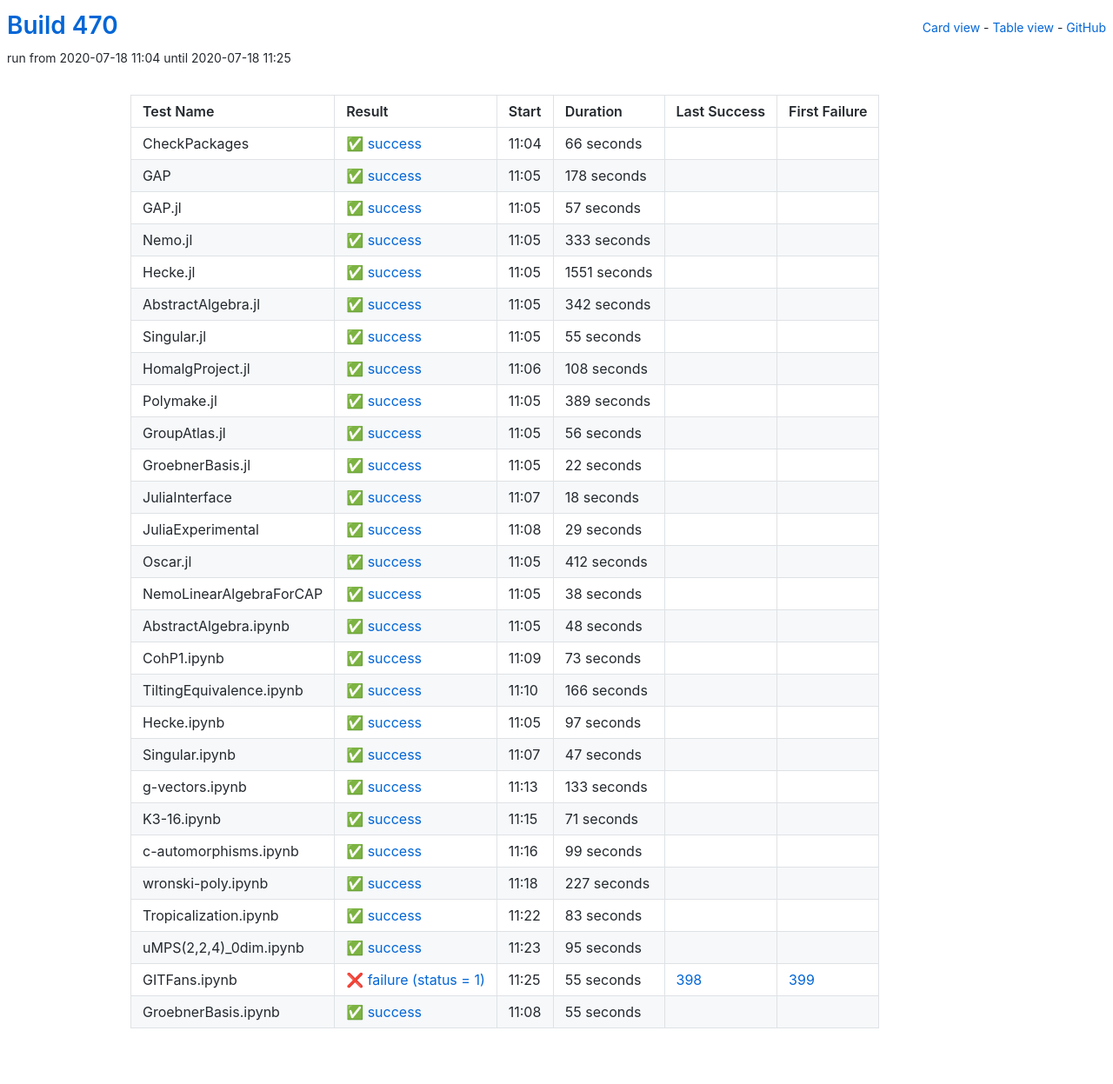
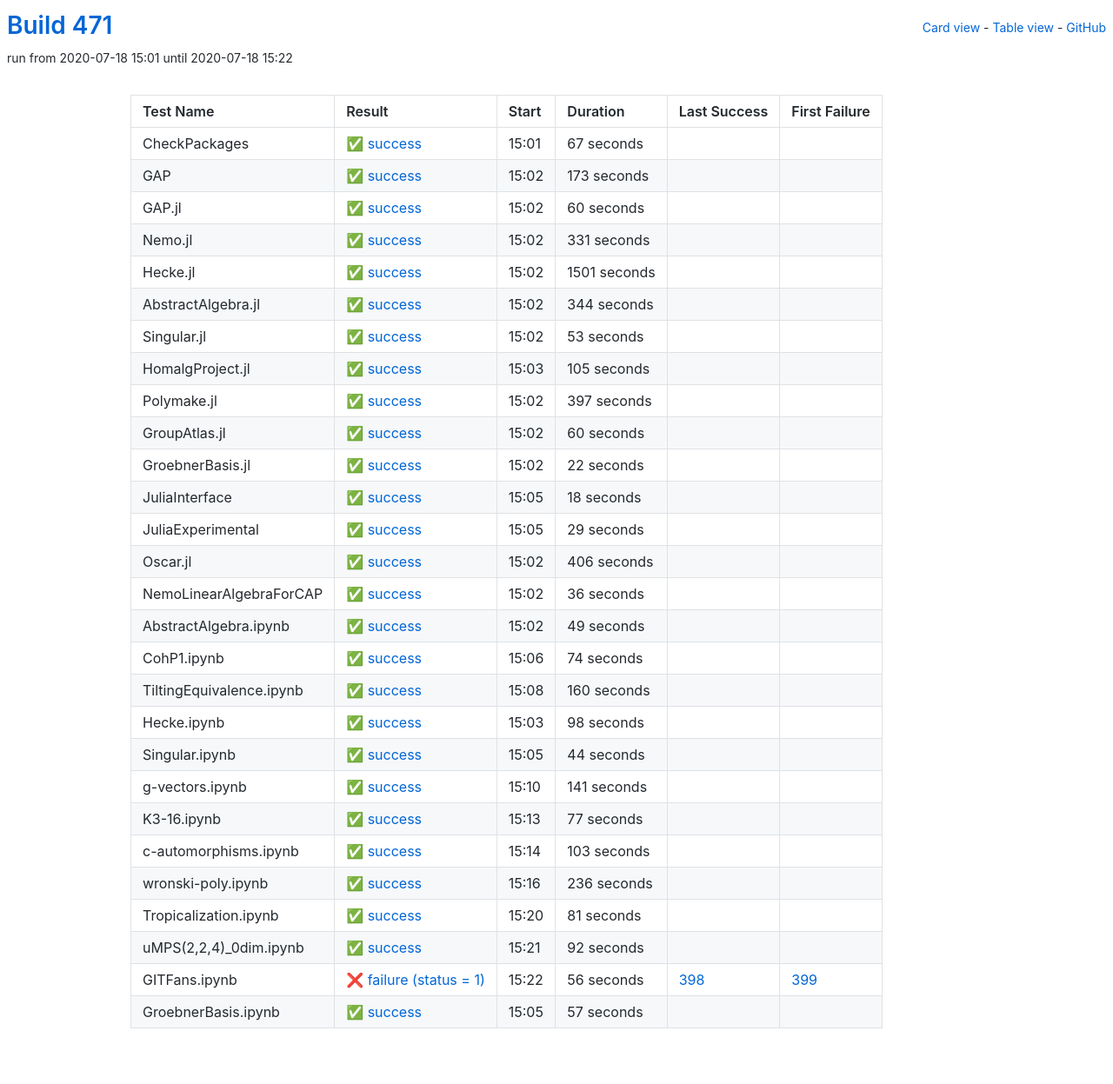
Before and after one commit to oscar-system/oscar-ci-status-stable, a Jekyll site: the page built from table.html, in a window 1280 px wide. Shown: the whole page at 87% size. Built offline with Jekyll 4.4.1, drawn with Linux system fonts in a browser that asks for light colours.

Commit message:
Build #471

```diff
--- a/_data/ci.yml
+++ b/_data/ci.yml
@@ -1,6 +1,6 @@
 ---
-build: 470
-build_url: https://oscarci.mathematik.uni-kl.de/job/oscar-stable/470/
+build: 471
+build_url: https://oscarci.mathematik.uni-kl.de/job/oscar-stable/471/
 job: oscar-stable
 organization: oscar-system
 repo: oscar-ci-status-stable
@@ -8,128 +8,128 @@ repourl: https://github.com/oscar-system/oscar-ci-status-stable
 tests:
 - name: CheckPackages
   id: checkpackages
-  log: https://oscarci.mathematik.uni-kl.de/job/oscar-stable/470/artifact/logs/build-470/CheckPackages.log
-  start: 2020-07-18 11:04
+  log: https://oscarci.mathematik.uni-kl.de/job/oscar-stable/471/artifact/logs/build-471/CheckPackages.log
+  start: 2020-07-18 15:01
   success: true
   exitcode: 0
   status: success
-  duration: 66
+  duration: 67
   last_success: false
   last_success_url:
   first_failure: false
   first_failure_url:
 - name: GAP
   id: gap
-  log: https://oscarci.mathematik.uni-kl.de/job/oscar-stable/470/artifact/logs/build-470/GAP.log
-  start: 2020-07-18 11:05
+  log: https://oscarci.mathematik.uni-kl.de/job/oscar-stable/471/artifact/logs/build-471/GAP.log
+  start: 2020-07-18 15:02
   success: true
   exitcode: 0
   status: success
-  duration: 178
+  duration: 173
   last_success: false
   last_success_url:
   first_failure: false
   first_failure_url:
 - name: GAP.jl
   id: gap-jl
-  log: https://oscarci.mathematik.uni-kl.de/job/oscar-stable/470/artifact/logs/build-470/GAP.jl.log
-  start: 2020-07-18 11:05
+  log: https://oscarci.mathematik.uni-kl.de/job/oscar-stable/471/artifact/logs/build-471/GAP.jl.log
+  start: 2020-07-18 15:02
   success: true
   exitcode: 0
   status: success
-  duration: 57
+  duration: 60
   last_success: false
   last_success_url:
   first_failure: false
   first_failure_url:
 - name: Nemo.jl
   id: nemo-jl
-  log: https://oscarci.mathematik.uni-kl.de/job/oscar-stable/470/artifact/logs/build-470/Nemo.jl.log
-  start: 2020-07-18 11:05
+  log: https://oscarci.mathematik.uni-kl.de/job/oscar-stable/471/artifact/logs/build-471/Nemo.jl.log
+  start: 2020-07-18 15:02
   success: true
   exitcode: 0
   status: success
-  duration: 333
+  duration: 331
   last_success: false
   last_success_url:
   first_failure: false
   first_failure_url:
 - name: Hecke.jl
   id: hecke-jl
-  log: https://oscarci.mathematik.uni-kl.de/job/oscar-stable/470/artifact/logs/build-470/Hecke.jl.log
-  start: 2020-07-18 11:05
+  log: https://oscarci.mathematik.uni-kl.de/job/oscar-stable/471/artifact/logs/build-471/Hecke.jl.log
+  start: 2020-07-18 15:02
   success: true
   exitcode: 0
   status: success
-  duration: 1551
+  duration: 1501
   last_success: false
   last_success_url:
   first_failure: false
   first_failure_url:
 - name: AbstractAlgebra.jl
   id: abstractalgebra-jl
-  log: https://oscarci.mathematik.uni-kl.de/job/oscar-stable/470/artifact/logs/build-470/AbstractAlgebra.jl.log
-  start: 2020-07-18 11:05
+  log: https://oscarci.mathematik.uni-kl.de/job/oscar-stable/471/artifact/logs/build-471/AbstractAlgebra.jl.log
+  start: 2020-07-18 15:02
   success: true
   exitcode: 0
   status: success
-  duration: 342
+  duration: 344
   last_success: false
   last_success_url:
   first_failure: false
   first_failure_url:
 - name: Singular.jl
   id: singular-jl
-  log: https://oscarci.mathematik.uni-kl.de/job/oscar-stable/470/artifact/logs/build-470/Singular.jl.log
-  start: 2020-07-18 11:05
+  log: https://oscarci.mathematik.uni-kl.de/job/oscar-stable/471/artifact/logs/build-471/Singular.jl.log
+  start: 2020-07-18 15:02
   success: true
   exitcode: 0
   status: success
-  duration: 55
+  duration: 53
   last_success: false
   last_success_url:
   first_failure: false
   first_failure_url:
 - name: HomalgProject.jl
   id: homalgproject-jl
-  log: https://oscarci.mathematik.uni-kl.de/job/oscar-stable/470/artifact/logs/build-470/HomalgProject.jl.log
-  start: 2020-07-18 11:06
+  log: https://oscarci.mathematik.uni-kl.de/job/oscar-stable/471/artifact/logs/build-471/HomalgProject.jl.log
+  start: 2020-07-18 15:03
   success: true
   exitcode: 0
   status: success
-  duration: 108
+  duration: 105
   last_success: false
   last_success_url:
   first_failure: false
   first_failure_url:
 - name: Polymake.jl
   id: polymake-jl
-  log: https://oscarci.mathematik.uni-kl.de/job/oscar-stable/470/artifact/logs/build-470/Polymake.jl.log
-  start: 2020-07-18 11:05
+  log: https://oscarci.mathematik.uni-kl.de/job/oscar-stable/471/artifact/logs/build-471/Polymake.jl.log
+  start: 2020-07-18 15:02
   success: true
   exitcode: 0
   status: success
-  duration: 389
+  duration: 397
   last_success: false
   last_success_url:
   first_failure: false
   first_failure_url:
 - name: GroupAtlas.jl
   id: groupatlas-jl
-  log: https://oscarci.mathematik.uni-kl.de/job/oscar-stable/470/artifact/logs/build-470/GroupAtlas.jl.log
-  start: 2020-07-18 11:05
+  log: https://oscarci.mathematik.uni-kl.de/job/oscar-stable/471/artifact/logs/build-471/GroupAtlas.jl.log
+  start: 2020-07-18 15:02
   success: true
   exitcode: 0
   status: success
-  duration: 56
+  duration: 60
   last_success: false
   last_success_url:
   first_failure: false
   first_failure_url:
 - name: GroebnerBasis.jl
   id: groebnerbasis-jl
-  log: https://oscarci.mathematik.uni-kl.de/job/oscar-stable/470/artifact/logs/build-470/GroebnerBasis.jl.log
-  start: 2020-07-18 11:05
+  log: https://oscarci.mathematik.uni-kl.de/job/oscar-stable/471/artifact/logs/build-471/GroebnerBasis.jl.log
+  start: 2020-07-18 15:02
   success: true
   exitcode: 0
   status: success
@@ -140,8 +140,8 @@ tests:
   first_failure_url:
 - name: JuliaInterface
   id: juliainterface
-  log: https://oscarci.mathematik.uni-kl.de/job/oscar-stable/470/artifact/logs/build-470/JuliaInterface.log
-  start: 2020-07-18 11:07
+  log: https://oscarci.mathematik.uni-kl.de/job/oscar-stable/471/artifact/logs/build-471/JuliaInterface.log
+  start: 2020-07-18 15:05
   success: true
   exitcode: 0
   status: success
@@ -152,8 +152,8 @@ tests:
   first_failure_url:
 - name: JuliaExperimental
   id: juliaexperimental
-  log: https://oscarci.mathematik.uni-kl.de/job/oscar-stable/470/artifact/logs/build-470/JuliaExperimental.log
-  start: 2020-07-18 11:08
+  log: https://oscarci.mathematik.uni-kl.de/job/oscar-stable/471/artifact/logs/build-471/JuliaExperimental.log
+  start: 2020-07-18 15:05
   success: true
   exitcode: 0
   status: success
@@ -164,180 +164,180 @@ tests:
   first_failure_url:
 - name: Oscar.jl
   id: oscar-jl
-  log: https://oscarci.mathematik.uni-kl.de/job/oscar-stable/470/artifact/logs/build-470/Oscar.jl.log
-  start: 2020-07-18 11:05
+  log: https://oscarci.mathematik.uni-kl.de/job/oscar-stable/471/artifact/logs/build-471/Oscar.jl.log
+  start: 2020-07-18 15:02
   success: true
   exitcode: 0
   status: success
-  duration: 412
+  duration: 406
   last_success: false
   last_success_url:
   first_failure: false
   first_failure_url:
 - name: NemoLinearAlgebraForCAP
   id: nemolinearalgebraforcap
-  log: https://oscarci.mathematik.uni-kl.de/job/oscar-stable/470/artifact/logs/build-470/NemoLinearAlgebraForCAP.log
-  start: 2020-07-18 11:05
+  log: https://oscarci.mathematik.uni-kl.de/job/oscar-stable/471/artifact/logs/build-471/NemoLinearAlgebraForCAP.log
+  start: 2020-07-18 15:02
   success: true
   exitcode: 0
   status: success
-  duration: 38
+  duration: 36
   last_success: false
   last_success_url:
   first_failure: false
   first_failure_url:
 - name: AbstractAlgebra.ipynb
   id: abstractalgebra-ipynb
-  log: https://oscarci.mathematik.uni-kl.de/job/oscar-stable/470/artifact/logs/build-470/AbstractAlgebra.ipynb.log
-  start: 2020-07-18 11:05
+  log: https://oscarci.mathematik.uni-kl.de/job/oscar-stable/471/artifact/logs/build-471/AbstractAlgebra.ipynb.log
+  start: 2020-07-18 15:02
   success: true
   exitcode: 0
   status: success
-  duration: 48
+  duration: 49
   last_success: false
   last_success_url:
   first_failure: false
   first_failure_url:
 - name: CohP1.ipynb
   id: cohp1-ipynb
-  log: https://oscarci.mathematik.uni-kl.de/job/oscar-stable/470/artifact/logs/build-470/CohP1.ipynb.log
-  start: 2020-07-18 11:09
+  log: https://oscarci.mathematik.uni-kl.de/job/oscar-stable/471/artifact/logs/build-471/CohP1.ipynb.log
+  start: 2020-07-18 15:06
   success: true
   exitcode: 0
   status: success
-  duration: 73
+  duration: 74
   last_success: false
   last_success_url:
   first_failure: false
   first_failure_url:
 - name: TiltingEquivalence.ipynb
   id: tiltingequivalence-ipynb
-  log: https://oscarci.mathematik.uni-kl.de/job/oscar-stable/470/artifact/logs/build-470/TiltingEquivalence.ipynb.log
-  start: 2020-07-18 11:10
+  log: https://oscarci.mathematik.uni-kl.de/job/oscar-stable/471/artifact/logs/build-471/TiltingEquivalence.ipynb.log
+  start: 2020-07-18 15:08
   success: true
   exitcode: 0
   status: success
-  duration: 166
+  duration: 160
   last_success: false
   last_success_url:
   first_failure: false
   first_failure_url:
 - name: Hecke.ipynb
   id: hecke-ipynb
-  log: https://oscarci.mathematik.uni-kl.de/job/oscar-stable/470/artifact/logs/build-470/Hecke.ipynb.log
-  start: 2020-07-18 11:05
+  log: https://oscarci.mathematik.uni-kl.de/job/oscar-stable/471/artifact/logs/build-471/Hecke.ipynb.log
+  start: 2020-07-18 15:03
   success: true
   exitcode: 0
   status: success
-  duration: 97
+  duration: 98
   last_success: false
   last_success_url:
   first_failure: false
   first_failure_url:
 - name: Singular.ipynb
   id: singular-ipynb
-  log: https://oscarci.mathematik.uni-kl.de/job/oscar-stable/470/artifact/logs/build-470/Singular.ipynb.log
-  start: 2020-07-18 11:07
+  log: https://oscarci.mathematik.uni-kl.de/job/oscar-stable/471/artifact/logs/build-471/Singular.ipynb.log
+  start: 2020-07-18 15:05
   success: true
   exitcode: 0
   status: success
-  duration: 47
+  duration: 44
   last_success: false
   last_success_url:
   first_failure: false
   first_failure_url:
 - name: g-vectors.ipynb
   id: g-vectors-ipynb
-  log: https://oscarci.mathematik.uni-kl.de/job/oscar-stable/470/artifact/logs/build-470/g-vectors.ipynb.log
-  start: 2020-07-18 11:13
+  log: https://oscarci.mathematik.uni-kl.de/job/oscar-stable/471/artifact/logs/build-471/g-vectors.ipynb.log
+  start: 2020-07-18 15:10
   success: true
   exitcode: 0
   status: success
-  duration: 133
+  duration: 141
   last_success: false
   last_success_url:
   first_failure: false
   first_failure_url:
 - name: K3-16.ipynb
   id: k3-16-ipynb
-  log: https://oscarci.mathematik.uni-kl.de/job/oscar-stable/470/artifact/logs/build-470/K3-16.ipynb.log
-  start: 2020-07-18 11:15
+  log: https://oscarci.mathematik.uni-kl.de/job/oscar-stable/471/artifact/logs/build-471/K3-16.ipynb.log
+  start: 2020-07-18 15:13
   success: true
   exitcode: 0
   status: success
-  duration: 71
+  duration: 77
   last_success: false
   last_success_url:
   first_failure: false
   first_failure_url:
 - name: c-automorphisms.ipynb
   id: c-automorphisms-ipynb
-  log: https://oscarci.mathematik.uni-kl.de/job/oscar-stable/470/artifact/logs/build-470/c-automorphisms.ipynb.log
-  start: 2020-07-18 11:16
+  log: https://oscarci.mathematik.uni-kl.de/job/oscar-stable/471/artifact/logs/build-471/c-automorphisms.ipynb.log
+  start: 2020-07-18 15:14
   success: true
   exitcode: 0
   status: success
-  duration: 99
+  duration: 103
   last_success: false
   last_success_url:
   first_failure: false
   first_failure_url:
 - name: wronski-poly.ipynb
   id: wronski-poly-ipynb
-  log: https://oscarci.mathematik.uni-kl.de/job/oscar-stable/470/artifact/logs/build-470/wronski-poly.ipynb.log
-  start: 2020-07-18 11:18
+  log: https://oscarci.mathematik.uni-kl.de/job/oscar-stable/471/artifact/logs/build-471/wronski-poly.ipynb.log
+  start: 2020-07-18 15:16
   success: true
   exitcode: 0
   status: success
-  duration: 227
+  duration: 236
   last_success: false
   last_success_url:
   first_failure: false
   first_failure_url:
 - name: Tropicalization.ipynb
   id: tropicalization-ipynb
-  log: https://oscarci.mathematik.uni-kl.de/job/oscar-stable/470/artifact/logs/build-470/Tropicalization.ipynb.log
-  start: 2020-07-18 11:22
+  log: https://oscarci.mathematik.uni-kl.de/job/oscar-stable/471/artifact/logs/build-471/Tropicalization.ipynb.log
+  start: 2020-07-18 15:20
   success: true
   exitcode: 0
   status: success
-  duration: 83
+  duration: 81
   last_success: false
   last_success_url:
   first_failure: false
   first_failure_url:
 - name: uMPS(2,2,4)_0dim.ipynb
   id: umps-2-2-4-0dim-ipynb
-  log: https://oscarci.mathematik.uni-kl.de/job/oscar-stable/470/artifact/logs/build-470/uMPS-2-2-4-_0dim.ipynb.log
-  start: 2020-07-18 11:23
+  log: https://oscarci.mathematik.uni-kl.de/job/oscar-stable/471/artifact/logs/build-471/uMPS-2-2-4-_0dim.ipynb.log
+  start: 2020-07-18 15:21
   success: true
   exitcode: 0
   status: success
-  duration: 95
+  duration: 92
   last_success: false
   last_success_url:
   first_failure: false
   first_failure_url:
 - name: GITFans.ipynb
   id: gitfans-ipynb
-  log: https://oscarci.mathematik.uni-kl.de/job/oscar-stable/470/artifact/logs/build-470/GITFans.ipynb.log
-  start: 2020-07-18 11:25
+  log: https://oscarci.mathematik.uni-kl.de/job/oscar-stable/471/artifact/logs/build-471/GITFans.ipynb.log
+  start: 2020-07-18 15:22
   success: false
   exitcode: 1
   status: failure
-  duration: 55
+  duration: 56
   last_success: 398
   last_success_url: https://oscarci.mathematik.uni-kl.de/job/oscar-stable/398/
   first_failure: 399
   first_failure_url: https://oscarci.mathematik.uni-kl.de/job/oscar-stable/399/
 - name: GroebnerBasis.ipynb
   id: groebnerbasis-ipynb
-  log: https://oscarci.mathematik.uni-kl.de/job/oscar-stable/470/artifact/logs/build-470/GroebnerBasis.ipynb.log
-  start: 2020-07-18 11:08
+  log: https://oscarci.mathematik.uni-kl.de/job/oscar-stable/471/artifact/logs/build-471/GroebnerBasis.ipynb.log
+  start: 2020-07-18 15:05
   success: true
   exitcode: 0
   status: success
-  duration: 55
+  duration: 57
   last_success: false
   last_success_url:
   first_failure: false
```
Also changed, not shown: README.md.
